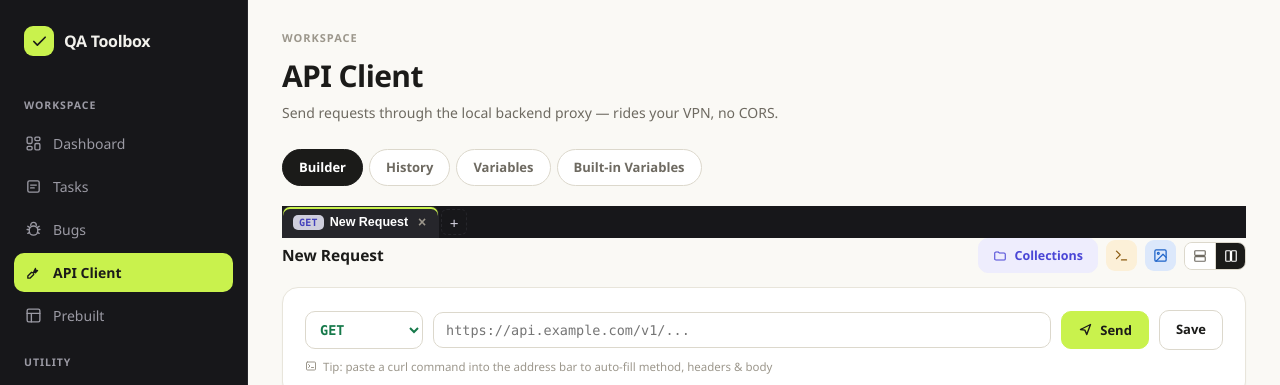
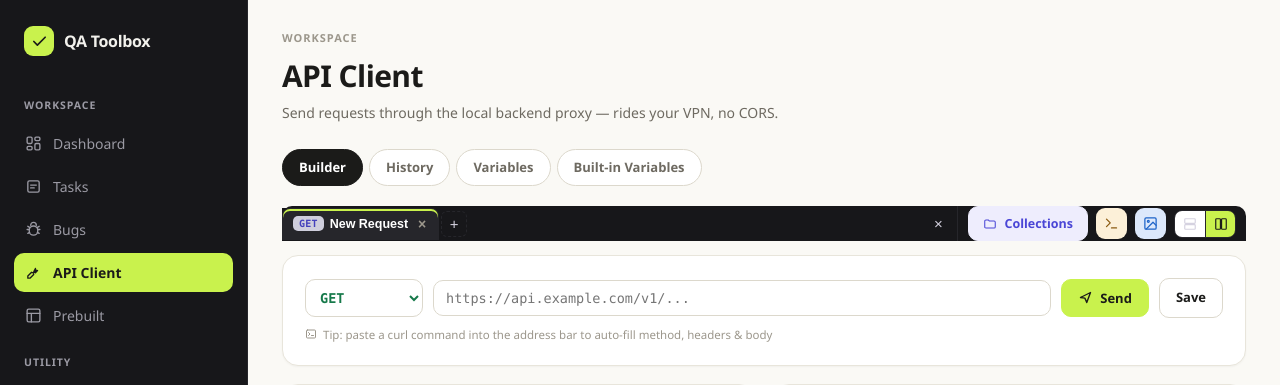
Before and after one commit to afinur12/afin_qa_tools, a FastAPI app: page /api-client in a window 1280 px wide. Shown: the top 385 px of the page. Run offline with FastAPI, Linux system fonts and the light colour scheme; data comes from the database, SQL or seed files in the repository; data that the repository does not hold is empty.

Commit message:
Consolidate the request toolbar into the tab bar row, add Close All Tabs
- Collections/cURL/export-image/layout-toggle now live inside the dark
  .ac-request-tabs-row, in the space that used to sit empty to the right of
  the tabs, instead of on their own separate row below.
- Dropped the separate request-title line (.ac-panel-top) — it was
  redundant with the active tab's own bold label shown right above it.
- Added a "Close all tabs" button next to the tab strip's + button: clears
  every open tab and leaves one fresh blank tab (same invariant tab-close
  already keeps), no confirmation prompt since it never touches saved data.

Co-Authored-By: Claude Sonnet 5 <noreply@anthropic.com>

```diff
--- a/app/static/css/style.css
+++ b/app/static/css/style.css
@@ -1869,7 +1869,7 @@ body.is-resizing-drawer .ac-drawer-resize-handle::after { background: var(--indi
 }
 .ac-request-tab-add:hover { background: var(--surface-sunk); color: var(--ink); border-style: solid; }
 
-.ac-request-tabs-row { display: flex; align-items: center; background: var(--bg-sidebar); border-radius: var(--r-ctl) var(--r-ctl) 0 0; }
+.ac-request-tabs-row { display: flex; align-items: center; background: var(--bg-sidebar); border-radius: var(--r-ctl) var(--r-ctl) 0 0; margin-bottom: 14px; }
 .ac-tabs-scroll-btn { flex-shrink: 0; width: 22px; height: 30px; display: grid; place-items: center; background: none; border: none; color: #d5d2e0; cursor: pointer; font-size: 16px; }
 .ac-tabs-scroll-btn:hover { color: #fff; }
 .ac-tabs-scroll-btn[hidden] { display: none; }
@@ -1883,8 +1883,23 @@ body.is-resizing-drawer .ac-drawer-resize-handle::after { background: var(--indi
 .ac-request-tab-add { border-color: var(--sidebar-line); color: #d5d2e0; }
 .ac-request-tab-add:hover { background: var(--sidebar-line); color: #fff; }
 
-.ac-panel-top { display: flex; align-items: center; justify-content: space-between; gap: 10px; margin-bottom: 14px; flex-wrap: wrap; }
-.ac-panel-top .ac-tools { display: flex; align-items: center; gap: 8px; }
+/* Close every open tab at once — a fixed sibling of the scrollable strip
+   (not tab-count-dependent, unlike the tabs/+ button, so it's plain markup
+   with its own listener rather than something renderStrip() rebuilds). */
+.ac-tabs-close-all { flex-shrink: 0; width: 26px; height: 26px; display: grid; place-items: center; background: none; border: none; color: #d5d2e0; cursor: pointer; font-size: 15px; border-radius: 6px; margin: 0 2px; }
+.ac-tabs-close-all:hover { background: var(--sidebar-line); color: #fff; }
+
+/* Collections + the cURL/image/layout-toggle cluster now live in this same
+   dark, permanently-non-theme row (moved out of the old .ac-panel-top,
+   which was a plain light/theme-relative row below the tabs) — only
+   .ac-layout-toggle needs a scoped override here, since the Collections/
+   cURL/image buttons are already self-colored pills (background matches
+   border-color) that read fine on any surface regardless of theme. */
+.ac-request-tabs-row .ac-tools { display: flex; align-items: center; gap: 8px; flex-shrink: 0; padding: 0 10px 0 10px; margin-left: 4px; border-left: 1px solid var(--sidebar-line); }
+.ac-request-tabs-row .ac-layout-toggle { border-color: var(--sidebar-line); }
+.ac-request-tabs-row .ac-layout-toggle button { color: #d5d2e0; }
+.ac-request-tabs-row .ac-layout-toggle button + button { border-left-color: var(--sidebar-line); }
+.ac-request-tabs-row .ac-layout-toggle button.is-active { background: var(--lime); color: var(--ink-inverse); }
 
 .ac-layout-toggle { display: inline-flex; border: 1px solid var(--line-strong); border-radius: 8px; overflow: hidden; }
 .ac-layout-toggle button {
--- a/app/static/js/api_client.js
+++ b/app/static/js/api_client.js
@@ -2298,6 +2298,18 @@
       if (tabBtn) switchTo(tabBtn.dataset.acTabId);
     });
 
+    // Closing all tabs never deletes anything saved (same as closing one),
+    // so — matching that same UX — there's no confirmation prompt here.
+    document.querySelector("[data-ac-close-all-tabs]")?.addEventListener("click", () => {
+      tabs.length = 0;
+      const tab = blankTab();
+      tabs.push(tab);
+      activeClientId = tab.clientId;
+      renderStrip();
+      applyTabToDom(tab);
+      persist();
+    });
+
     // A save through the "Save Request" modal (POST /api-client/requests)
     // is the one thing that still reloads the page: it needs a name and a
     // collection chosen, nothing here to infer either from. Stash which tab
--- a/app/templates/api_client/builder.html
+++ b/app/templates/api_client/builder.html
@@ -100,10 +100,7 @@
       <button type="button" class="ac-tabs-scroll-btn" data-ac-tabs-scroll-left hidden aria-label="Scroll tabs left">&lsaquo;</button>
       <div class="ac-request-tabs" data-ac-request-tabs></div>
       <button type="button" class="ac-tabs-scroll-btn" data-ac-tabs-scroll-right hidden aria-label="Scroll tabs right">&rsaquo;</button>
-    </div>
-
-    <div class="ac-panel-top">
-      <span class="card-title" data-ac-current-name>{{ current.name }}</span>
+      <button type="button" class="ac-tabs-close-all" data-ac-close-all-tabs title="Close all tabs" aria-label="Close all tabs">&times;</button>
       <div class="ac-tools">
         <button type="button" class="btn ac-collections-trigger" data-modal-open="collections-drawer" title="Collections" aria-label="Collections">{{ icon_folder(14) }} Collections</button>
         <button type="button" class="btn act export" data-ac-copy-curl title="View as cURL" aria-label="View as cURL">{{ icon_terminal(15) }}</button>
```
Also changed, not shown: tests/test_api_client.py (+17 -0 lines).
